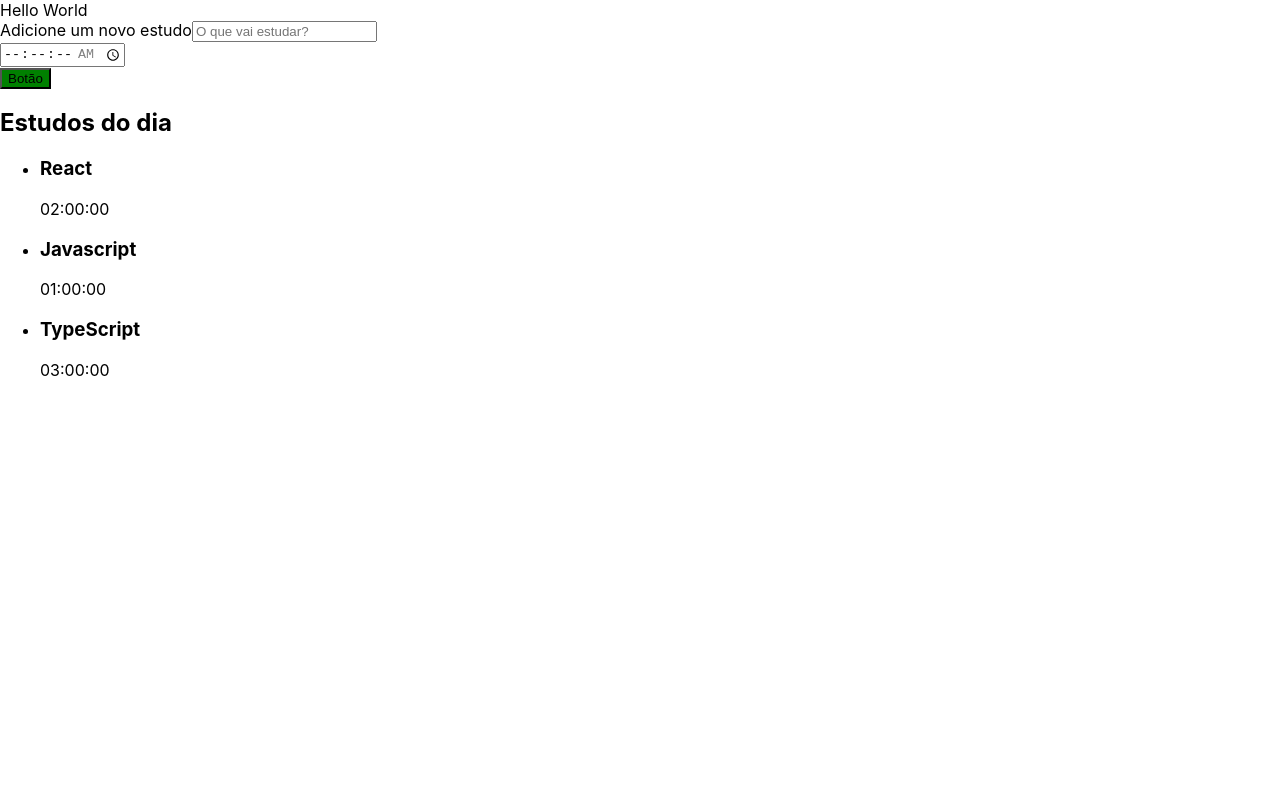
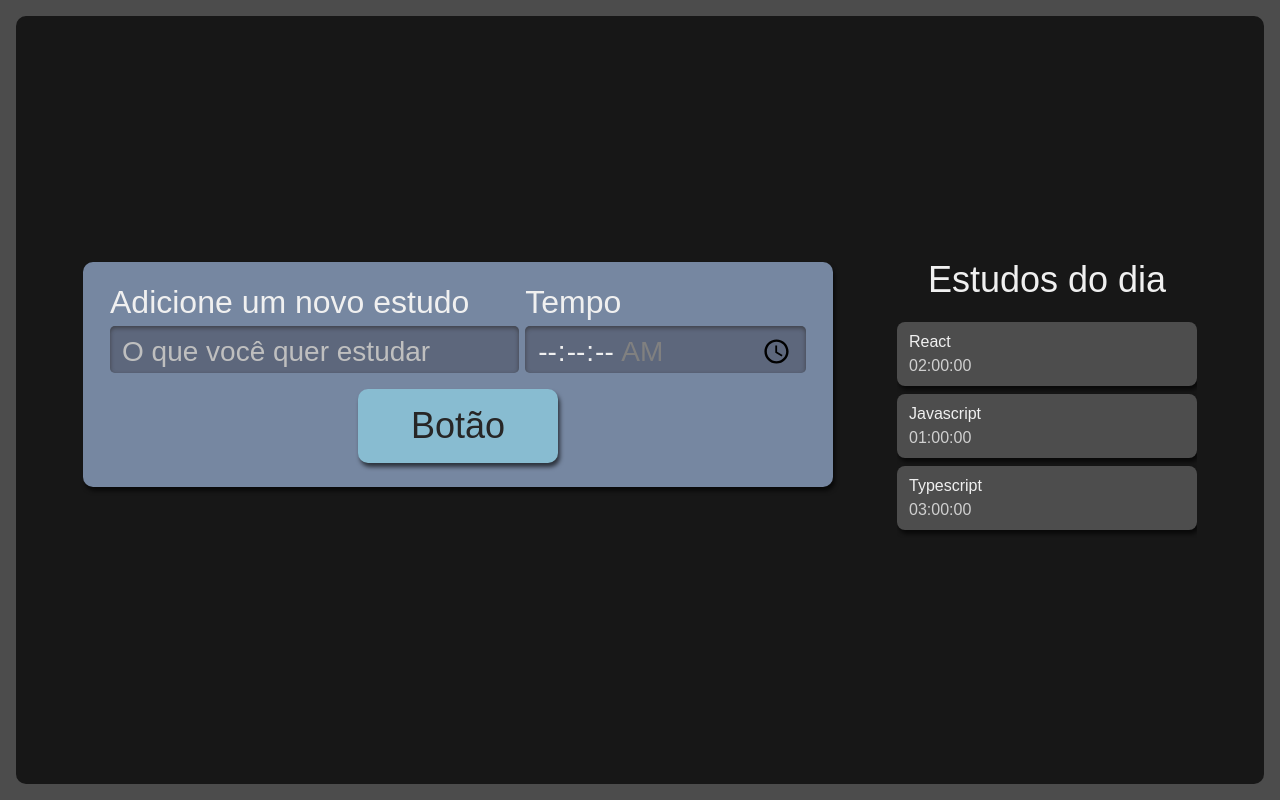
Before and after one commit to fernandiego/ReactTypescript, a React (Create React App) app in the folder react-typescript-alura/: page / in a window 1280 px wide. Built offline with nearby package versions, Linux system fonts and the light colour scheme.

Commit message:
Alguns estilos aplicados nos componentes

```diff
--- a/react-typescript-alura/package.json
+++ b/react-typescript-alura/package.json
@@ -39,5 +39,8 @@
       "last 1 firefox version",
       "last 1 safari version"
     ]
+  },
+  "devDependencies": {
+    "sass": "^1.64.1"
   }
 }
--- a/react-typescript-alura/src/App.tsx
+++ b/react-typescript-alura/src/App.tsx
@@ -1,11 +1,11 @@
 import React from 'react';
 import Formulario from "./components/Formulario";
 import Lista from "./components/Lista";
+import './style.scss'
 
 function App() {
     return (
-        <div className="App">
-            Hello World
+        <div className="AppStyle">
             <Formulario></Formulario>
             <Lista></Lista>
         </div>
--- a/react-typescript-alura/src/components/Botao/botao.css
+++ b/react-typescript-alura/src/components/Botao/botao.css
@@ -0,0 +1,25 @@
+.botao {
+  align-self: center;
+  background-color: #88bcd1;
+  border-radius: 10px;
+  box-shadow: 2px 4px 4px #0000009F;
+  color: #272626;
+  cursor: pointer;
+  font-size: 1.25rem;
+  padding: 16px;
+  width: 150px;
+
+  &:active {
+    background-color: #7CA6B7;
+    box-shadow: 2px 2px 4px #0000009F inset;
+  }
+}
+
+@media screen and (min-width: 1280px) {
+  .botao {
+    grid-column-start: span 2;
+    justify-self: center;
+    width: 200px;
+    font-size: 2.25rem;
+  }
+}
--- a/react-typescript-alura/src/components/Botao/index.tsx
+++ b/react-typescript-alura/src/components/Botao/index.tsx
@@ -1,5 +1,5 @@
+import React from "react";
 import './botao.css'
-import React from "react";
 
 class Botao extends React.Component {
         onclick = () => {
@@ -7,10 +7,10 @@
         }
 
     render() {
-        const estaAtivo = true
-        const styles = {backgroundColor: estaAtivo ? "green" : "red" }
+
         return(
-            <button onClick={this.onclick} style={styles}>Botão</button>
+
+            <button className="botao">Botão</button>
         )
     }
 }
--- a/react-typescript-alura/src/components/Formulario/formulario.css
+++ b/react-typescript-alura/src/components/Formulario/formulario.css
@@ -0,0 +1,61 @@
+.novaTarefa {
+  display: flex;
+  flex-direction: column;
+  grid-area: nova-tarefa;
+  background-color: #7687A1;
+  border-radius: 10px;
+  box-shadow: 2px 4px 4px #0000009F;
+  padding: 12px;
+
+  .inputContainer {
+    display: flex;
+    flex-direction: column;
+    width: 100%;
+    margin-bottom: 16px;
+
+    label {
+      margin-bottom: 8px;
+      font-size: 1.25rem;
+    }
+
+    input {
+      width: 100%;
+      padding: 8px 12px 4px;
+      box-sizing: border-box;
+      border: unset;
+      border-radius: 5px;
+      background-color: #5D677C;
+      box-shadow: 0px 2px 4px #2D2B2B9F inset;
+
+      &::placeholder {
+        color: #BFBFBF;
+      }
+    }
+  }
+
+  @media screen and (min-width: 1280px) {
+    flex-direction: row;
+    flex-wrap: wrap;
+    justify-content: space-around;
+    font-size: 2.25rem;
+    padding: 24px;
+    box-sizing: border-box;
+
+    .inputContainer {
+      width: calc(60% - 12px);
+
+      &:last-of-type {
+        width: 40%;
+      }
+
+      label {
+        font-size: 2rem;
+      }
+
+      input {
+        height: 100%;
+        font-size: 1.75rem;
+      }
+    }
+  }
+}
--- a/react-typescript-alura/src/components/Formulario/index.tsx
+++ b/react-typescript-alura/src/components/Formulario/index.tsx
@@ -1,22 +1,27 @@
-import React from "react";
-import Botao from "../Botao";
+import React from 'react';
+import Botao from '../Botao';
+import './formulario.css'
 
 class Formulario extends React.Component {
     render() {
         return (
-            <form>
-                <div>
-                    <label htmlFor="tarefa">Adicione um novo estudo</label>
+            <form className="novaTarefa">
+                <div className="inputContainer">
+                    <label htmlFor="tarefa">
+                        Adicione um novo estudo
+                    </label>
                     <input
                         type="text"
                         name="tarefa"
                         id="tarefa"
-                        placeholder="O que vai estudar?"
+                        placeholder="O que você quer estudar"
                         required
                     />
                 </div>
-                <div>
-                    <label htmlFor="tempo"></label>
+                <div className="inputContainer">
+                    <label htmlFor="tempo">
+                        Tempo
+                    </label>
                     <input
                         type="time"
                         step="1"
@@ -27,10 +32,10 @@
                         required
                     />
                 </div>
-                <Botao></Botao>
+                <Botao/>
             </form>
         )
     }
 }
 
-export default Formulario
+export default Formulario;
--- a/react-typescript-alura/src/components/Lista/index.tsx
+++ b/react-typescript-alura/src/components/Lista/index.tsx
@@ -1,26 +1,23 @@
-import React from "react";
-import './lista.css'
+import React from 'react';
+import './lista.css';
 
 function Lista() {
   const tarefas = [{
     tarefa: 'React',
     tempo: '02:00:00'
-    },
-        {
+  }, {
     tarefa: 'Javascript',
     tempo: '01:00:00'
-        },
-        {
-            tarefa: 'TypeScript',
-            tempo: '03:00:00'
-        }
-    ]
+  }, {
+    tarefa: "Typescript",
+    tempo: "03:00:00"
+  }];
   return (
-        <aside>
-            <h2>Estudos do dia</h2>
+    <aside className="listaTarefas">
+      <h2> Estudos do dia </h2>
       <ul>
         {tarefas.map((item, index) => (
-                    <li key={index}>
+          <li key={index} className="item">
             <h3>{item.tarefa}</h3>
             <span>{item.tempo}</span>
           </li>
@@ -30,4 +27,4 @@
   )
 }
 
-export default Lista
+export default Lista;
--- a/react-typescript-alura/src/components/Lista/lista.css
+++ b/react-typescript-alura/src/components/Lista/lista.css
@@ -0,0 +1,80 @@
+.listaTarefas {
+    grid-area: tarefas;
+    height: 100%;
+}
+
+h2 {
+    font-size: 1.25rem;
+    margin-bottom: 12px;
+}
+
+ul {
+    max-height: 350px;
+    overflow-y: scroll;
+    scrollbar-width: thin;
+}
+
+@media screen and (min-width: 1280px) {
+
+    h2 {
+        text-align: center;
+        font-size: 2.25rem;
+        margin-bottom: 24px;
+    }
+
+    ul {
+        overflow: auto;
+        max-height: 500px;
+    }
+}
+
+
+.item {
+    background-color: #4D4D4D;
+    border-radius: 8px;
+    box-shadow: 2px 4px 4px #0000009F;
+    padding: 12px;
+    margin-bottom: 8px;
+    position: relative;
+    cursor: pointer;
+}
+
+h3 {
+    margin-bottom: 8px;
+    word-break: break-all;
+}
+
+span {
+    color: #D0D0D0;
+}
+
+@media screen and (min-width: 1280px) {
+  selector {
+    font-size: 1.8rem;
+  }
+}
+
+
+
+.itemSelecionado {
+    background-color: #292929;
+    box-shadow: 2px 4px 4px #0000009F inset;
+}
+
+.itemCompletado {
+    background-color: #566F42;
+    cursor: auto;
+}
+
+.concluido {
+    display: block;
+    background-image: url('../../../assets/img/check-mark.svg');
+    background-repeat: no-repeat;
+    background-size: 38px 38px;
+    position: absolute;
+    top: 50%;
+    right: 12px;
+    transform: translateY(-50%);
+    width: 42px;
+    height: 43px;
+}
--- a/react-typescript-alura/src/index.css
+++ b/react-typescript-alura/src/index.css
@@ -1,13 +1,95 @@
+html, body, div, span, applet, object, iframe,
+h1, h2, h3, h4, h5, h6, p, blockquote, pre,
+a, abbr, acronym, address, big, cite, code,
+del, dfn, em, img, ins, kbd, q, s, samp,
+small, strike, strong, sub, sup, tt, var,
+b, u, i, center,
+dl, dt, dd, ol, ul, li,
+fieldset, form, label, legend,
+table, caption, tbody, tfoot, thead, tr, th, td,
+article, aside, canvas, details, embed,
+figure, figcaption, footer, header, hgroup,
+menu, nav, output, ruby, section, summary,
+time, mark, audio, video {
+	margin: 0;
+	padding: 0;
+	border: 0;
+	font-size: 100%;
+	font: inherit;
+	vertical-align: baseline;
+}
+/* HTML5 display-role reset for older browsers */
+article, aside, details, figcaption, figure,
+footer, header, hgroup, menu, nav, section {
+	display: block;
+}
 body {
-  margin: 0;
-  font-family: -apple-system, BlinkMacSystemFont, 'Segoe UI', 'Roboto', 'Oxygen',
-    'Ubuntu', 'Cantarell', 'Fira Sans', 'Droid Sans', 'Helvetica Neue',
-    sans-serif;
-  -webkit-font-smoothing: antialiased;
-  -moz-osx-font-smoothing: grayscale;
+	line-height: 1;
+}
+ol, ul {
+	list-style: none;
+}
+blockquote, q {
+	quotes: none;
+}
+blockquote:before, blockquote:after,
+q:before, q:after {
+	content: '';
+	content: none;
+}
+table {
+	border-collapse: collapse;
+	border-spacing: 0;
 }
 
-code {
-  font-family: source-code-pro, Menlo, Monaco, Consolas, 'Courier New',
-    monospace;
+
+input {
+	font-family: inherit;
+	font-size: inherit;
+	font-weight: inherit;
+	color: inherit;
 }
+
+button {
+	border: unset;
+	background-color: unset;
+	font-family: inherit;
+	font-size: inherit;
+	font-weight: inherit;
+	color: inherit;
+}
+
+@import url('https://fonts.googleapis.com/css2?family=Manjari&display=swap');
+
+body {
+	display: flex;
+	justify-content: center;
+	font-family: 'Manjari', sans-serif;
+	color: #F0F0F0;
+	background-color: #4C4C4C;
+	height: 100%;
+	width: 100%;
+	padding: 16px;
+	box-sizing: border-box;
+}
+
+#root {
+	width: 100%;
+}
+
+::-webkit-scrollbar {
+	width: 8px;
+}
+
+::-webkit-scrollbar-track {
+	background: unset;
+}
+
+::-webkit-scrollbar-thumb {
+	border-radius: 4px;
+	background: #888;
+}
+
+::-webkit-scrollbar-thumb:hover {
+	background: #555;
+}
--- /dev/null
+++ b/react-typescript-alura/src/style.scss
@@ -0,0 +1,30 @@
+.AppStyle {
+  display: grid;
+  grid-template-rows: min-content min-content auto;
+  grid-template-areas:
+  "nova-tarefa"
+  "cronometro"
+  "tarefas"
+  ;
+  row-gap: 24px;
+  min-width: 320px;
+  min-height: calc(100vh - 32px);
+  width: 100%;
+  padding: 32px;
+  box-sizing: border-box;
+  border-radius: 10px;
+  background-color: #171717;
+
+  @media screen and (min-width:1280px)  {
+    grid-template-areas:
+    "nova-tarefa tarefas"
+    "cronometro tarefas"
+    ;
+    column-gap: 64px;
+    grid-template-rows: min-content min-content;
+    grid-template-columns: 750px 300px;
+    justify-content: center;
+    align-content: center;
+    padding: 64px;
+  }
+}
```
Also changed, not shown: react-typescript-alura/assets/img/check-mark.svg (added), 1 other file (tests, documents, lock files or other folders). Lines whose indentation alone changed are shown as unchanged.
